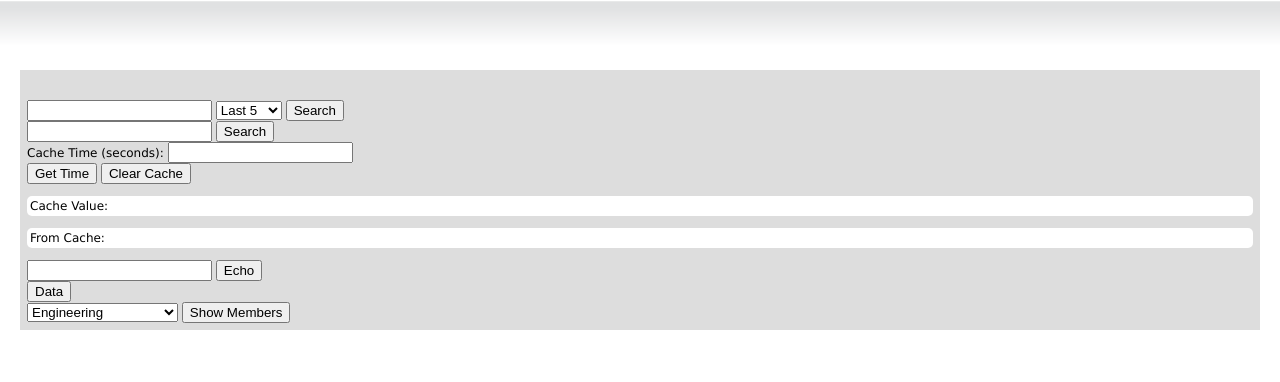
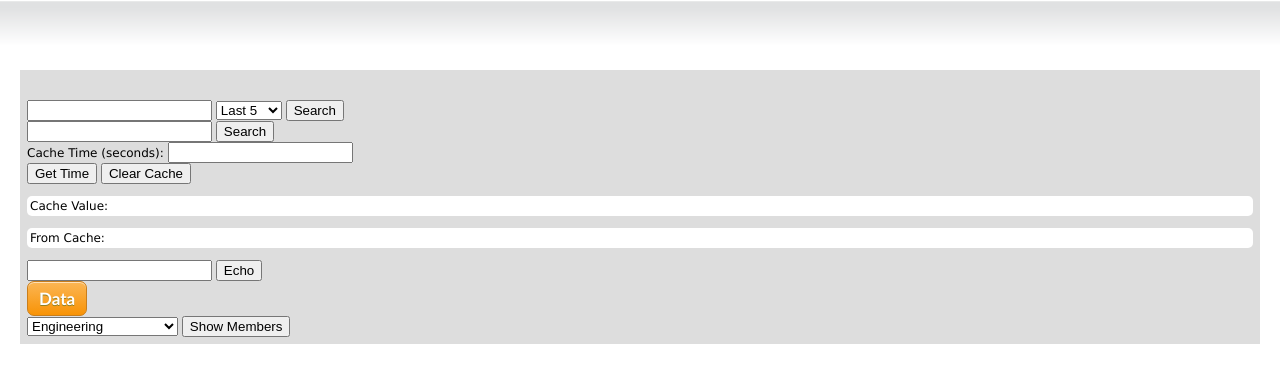
Before and after one commit to RHMAP-Support/Toolbox, a plain HTML site: page client/default/index.html in a window 1280 px wide. Both pictures are taken after a click on the link "Test Cloud Functions". Drawn offline with Linux system fonts and the light colour scheme; files whose address does not match are found by name.

Commit message:
lazy git

```diff
--- a/client/default/css/main.css
+++ b/client/default/css/main.css
@@ -57,7 +57,7 @@ p {
   display: block;
 }
 /*.main_view {
-  display:none;
+  position:left;
 }
 */
 
@@ -193,3 +193,51 @@ p {
 color:orange;
 /*text-align:center;
 */}
+.OrangeButton {
+
+    -moz-box-shadow:inset 0px 1px 0px 0px #ffe0b5;
+    -webkit-box-shadow:inset 0px 1px 0px 0px #ffe0b5;
+    box-shadow:inset 0px 1px 0px 0px #ffe0b5;
+
+    background:-webkit-gradient(linear, left top, left bottom, color-stop(0.05, #fbb450), color-stop(1, #f89306));
+    background:-moz-linear-gradient(top, #fbb450 5%, #f89306 100%);
+    background:-webkit-linear-gradient(top, #fbb450 5%, #f89306 100%);
+    background:-o-linear-gradient(top, #fbb450 5%, #f89306 100%);
+    background:-ms-linear-gradient(top, #fbb450 5%, #f89306 100%);
+    background:linear-gradient(to bottom, #fbb450 5%, #f89306 100%);
+    filter:progid:DXImageTransform.Microsoft.gradient(startColorstr='#fbb450', endColorstr='#f89306',GradientType=0);
+
+    background-color:#fbb450;
+
+    -moz-border-radius:7px;
+    -webkit-border-radius:7px;
+    border-radius:7px;
+
+    border:1px solid #c97e1c;
+
+    display:inline-block;
+    color:#ffffff;
+    font-family:Trebuchet MS;
+    font-size:17px;
+    font-weight:bold;
+    padding:6px 11px;
+    text-decoration:none;
+
+    text-shadow:0px 1px 0px #8f7f24;
+}
+.OrangeButton:hover {
+
+    background:-webkit-gradient(linear, left top, left bottom, color-stop(0.05, #f89306), color-stop(1, #fbb450));
+    background:-moz-linear-gradient(top, #f89306 5%, #fbb450 100%);
+    background:-webkit-linear-gradient(top, #f89306 5%, #fbb450 100%);
+    background:-o-linear-gradient(top, #f89306 5%, #fbb450 100%);
+    background:-ms-linear-gradient(top, #f89306 5%, #fbb450 100%);
+    background:linear-gradient(to bottom, #f89306 5%, #fbb450 100%);
+    filter:progid:DXImageTransform.Microsoft.gradient(startColorstr='#f89306', endColorstr='#fbb450',GradientType=0);
+
+    background-color:#f89306;
+}
+.OrangeButton:active {
+    position:relative;
+    top:1px;
+}
--- a/client/default/index.html
+++ b/client/default/index.html
@@ -70,7 +70,7 @@
         <div id="echo_results"></div>
       </div>
       <div id="tab8" class="main_view">
-        <input type="button" id="fhdb_button" value="Data">
+        <input type="button" id="fhdb_button" class="OrangeButton" value="Data">
         <div id="fhdb_results"></div>
       </div>
       <div id="tab9" class="main_view">
@@ -137,7 +137,6 @@
         <h2>Ditch</h2>
       </div>
 
-
 <!--       <div id="ldap" class="nav_item">
         <a href="#tab9" class="nav_target"></a>
         <h2>LDAP</h2>
```
